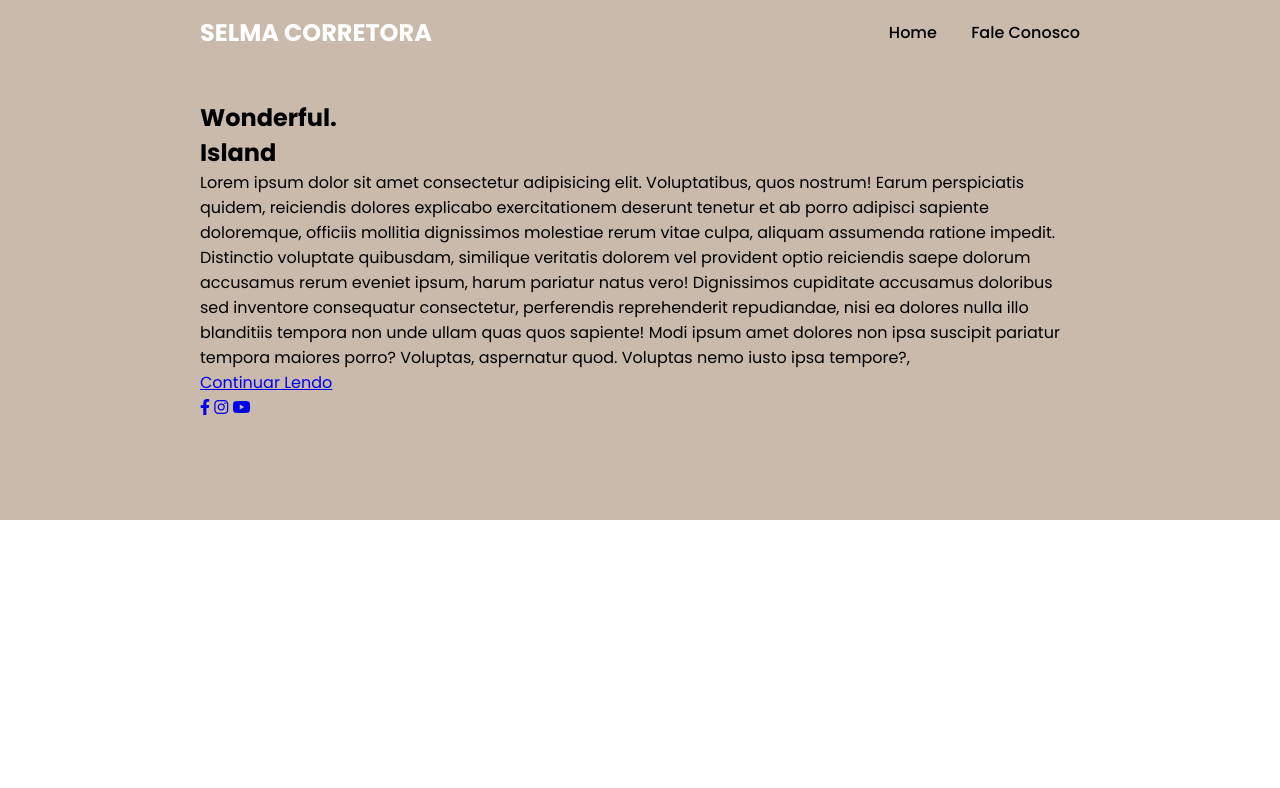
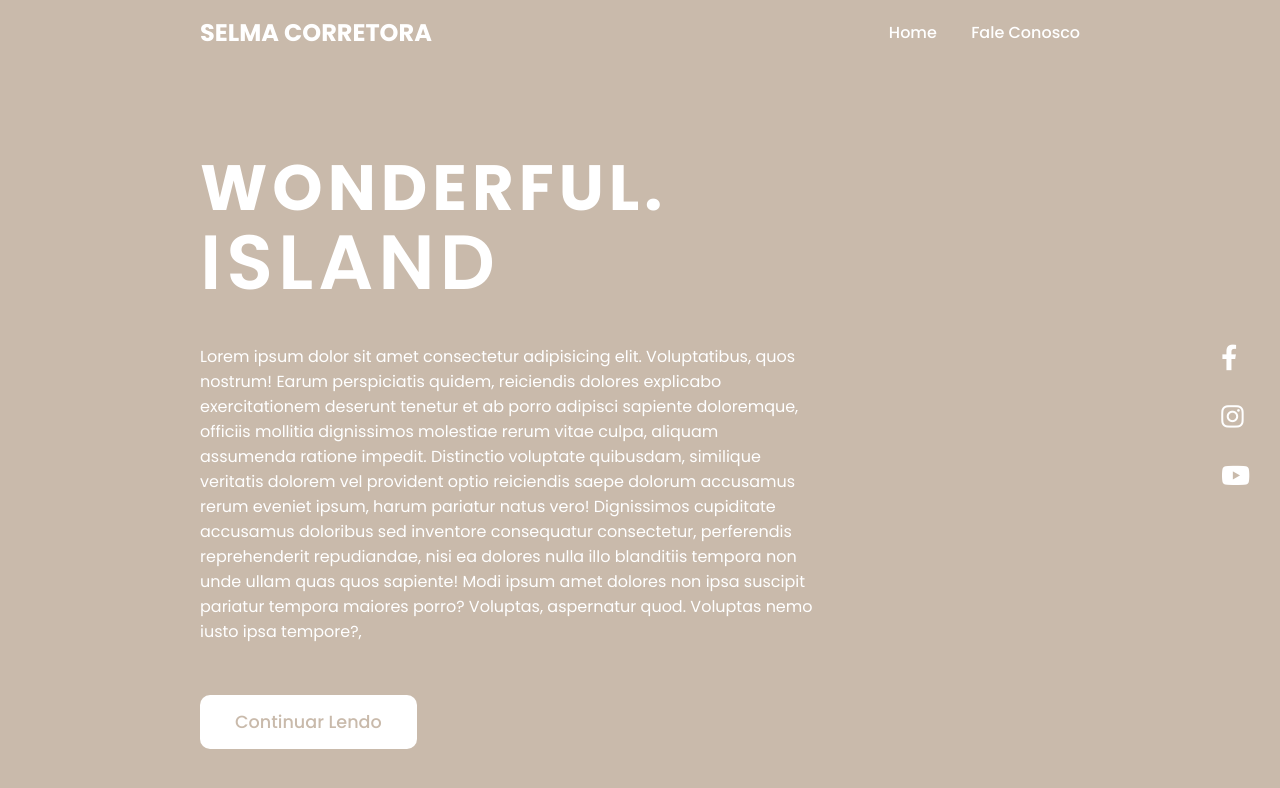
Before and after one commit to danilocampanhari21/Selma-Corretora, a plain HTML site: page index.html in a window 1280 px wide. Drawn offline with Linux system fonts and the light colour scheme.

Commit message:
building css

```diff
--- a/css/style.css
+++ b/css/style.css
@@ -22,7 +22,7 @@ header {
 
 header .brand {
     color: #FFF;
-    font-size: 1.5rem;
+    font-size: 1.5em;
     font-weight: 700;
     text-transform: uppercase;
     text-decoration: none;
@@ -34,7 +34,7 @@ header .navigation {
 
 header .navigation .navigation-items a{
     position: relative;
-    color: #000;
+    color: #FFF;
     font-size: 1rem;
     font-weight: 500;
     text-decoration: none;
@@ -45,7 +45,7 @@ header .navigation .navigation-items a{
 header .navigation .navigation-items a:before{
     content: '';
     position: absolute;
-    background: #000;
+    background: #FFF;
     width: 0;
     height: 1px;
     bottom: 0;
@@ -69,5 +69,57 @@ section {
     justify-content: center;
     flex-direction: column;
     background: #c9baab;
+}
 
+.home .content {
+    z-index: 888;
+    color: #FFF;
+    width: 70%;
+    margin-top: 50px;
 }
+
+.home .content h1 {
+    font-size: 4em;
+    font-weight: 900;
+    text-transform: uppercase;
+    letter-spacing: 5px;
+    line-height: 75px;
+    margin-bottom: 40px;
+}
+
+.home .content h1 span {
+    font-size: 1.2em;
+    font-weight: 600;
+}
+
+.home .content p{
+    margin-bottom: 65px;
+}
+
+.home .content a{
+    background: #FFF;
+    padding: 15px 35px;
+    color: #c9baab;
+    font-size: 1.1em;
+    font-weight: 500;
+    text-decoration: none;
+    border-radius: 10px;
+}
+
+.home .media-icons{
+    z-index: 888;
+    position: absolute;
+    right: 30px;
+    display: flex;
+    flex-direction: column;
+    transition: 0.5s ease;
+}
+
+.home .media-icons a{
+    color: #FFF;
+    font-size: 1.6em;
+}
+
+.home .media-icons a:not(:last-child){
+    margin-bottom: 20px;
+}
```
